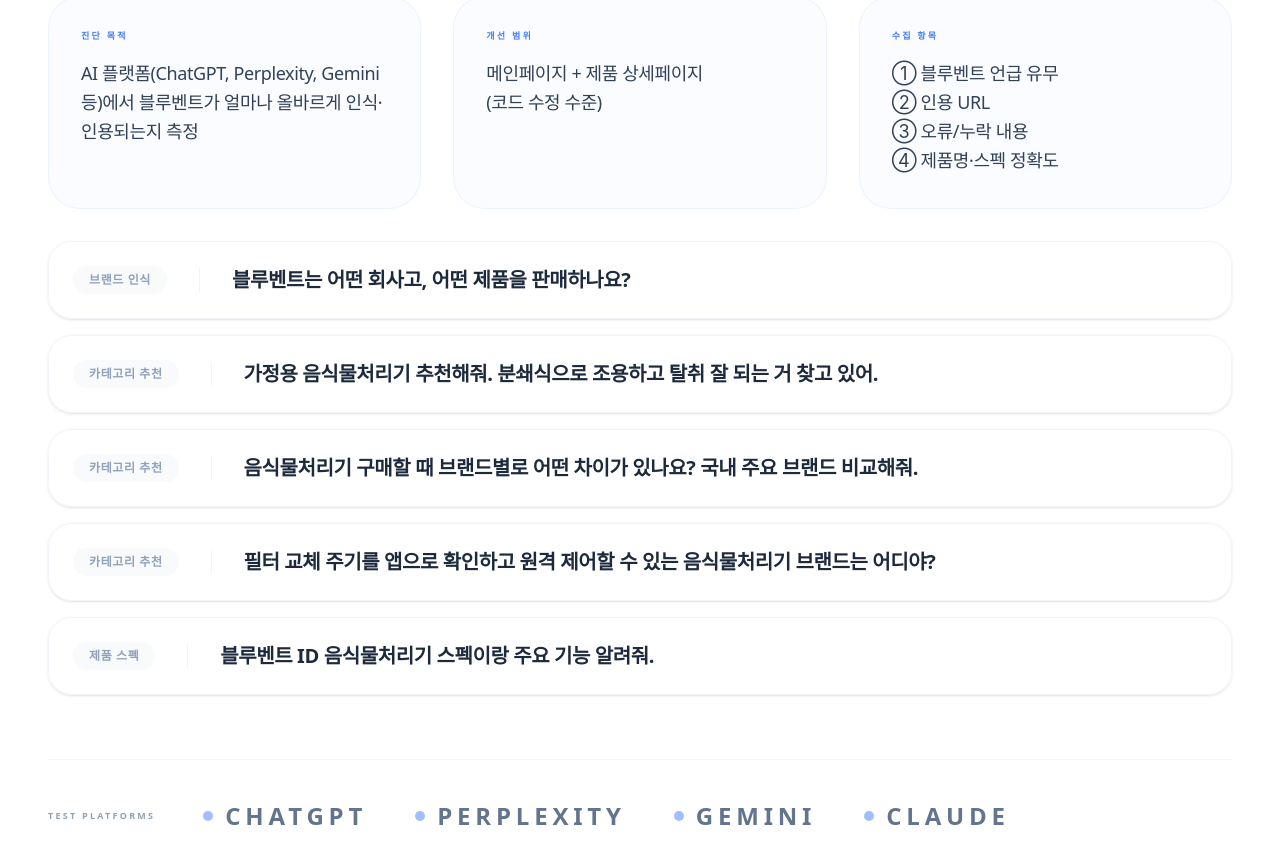
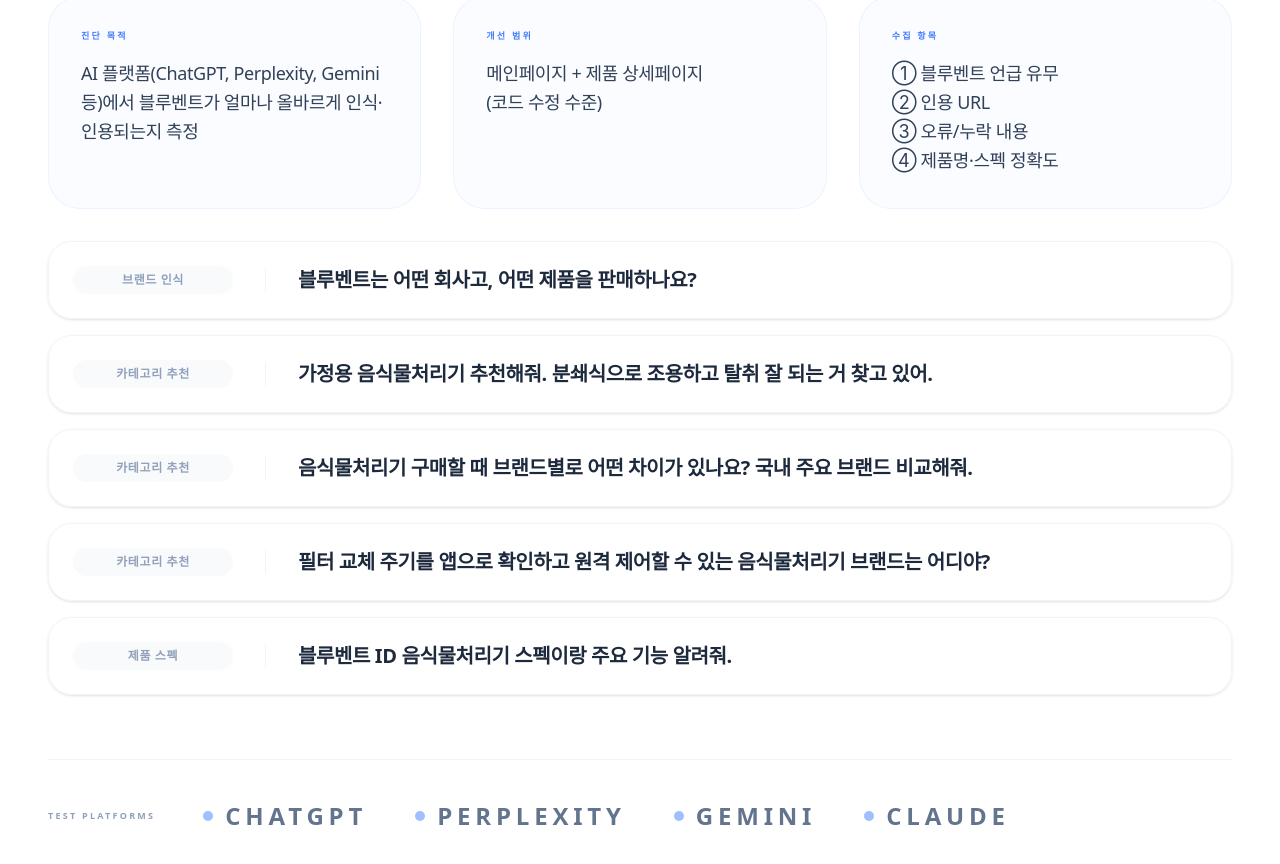
Before and after one commit to seoyahh/bluevent_geo_poc_review, a React (Vite) app: page / in a window 1280 px wide. Shown: the part 1769-2633 px from the top of the page. Built offline with nearby package versions, Linux system fonts and the light colour scheme; a web font is replaced by a local one.

Commit message:
Align category labels in MethodologyLayout for consistent start points

```diff
--- a/src/App.tsx
+++ b/src/App.tsx
@@ -243,7 +243,7 @@
               transition={{ delay: idx * 0.1 }}
               className="flex items-center gap-8 bg-white/60 border border-slate-100 p-6 rounded-[1.5rem] shadow-sm hover:border-blue-200 hover:bg-white transition-all group"
             >
-              <div className="px-4 py-1.5 rounded-full bg-slate-50 text-slate-400 font-bold text-xs whitespace-nowrap group-hover:bg-blue-600 group-hover:text-white transition-colors uppercase tracking-wider">
+              <div className="w-40 flex-shrink-0 px-4 py-1.5 rounded-full bg-slate-50 text-slate-400 font-bold text-xs group-hover:bg-blue-600 group-hover:text-white transition-colors uppercase tracking-wider text-center">
                 {category}
               </div>
               <div className="w-[1px] h-6 bg-slate-100" />
```
